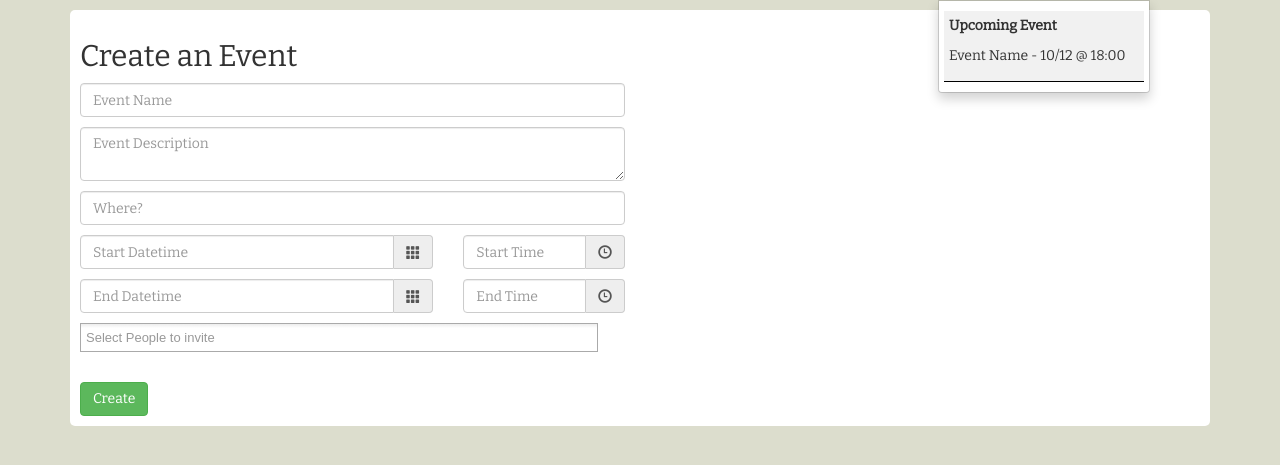
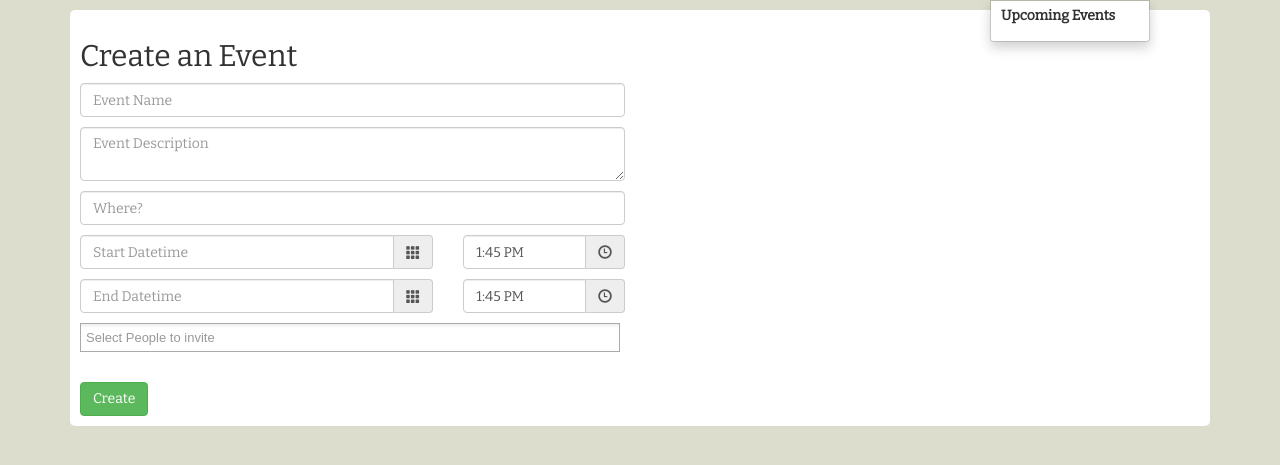
Before and after one commit to shreyas1701/Shout, a Django app: page /createEvent/ in a window 1280 px wide, after a click that opens the changed part. Shown: the part 50-515 px from the top of the page. Run offline with Django 3.2, Linux system fonts and the light colour scheme; the visitor is signed in with stand-in values (Sample User, id 1); data comes from the database, SQL or seed files in the repository; data that the repository does not hold is empty; some libraries are stand-ins or nearby versions.

Commit message:
notification

```diff
--- a/shout/urls.py
+++ b/shout/urls.py
@@ -10,4 +10,5 @@ urlpatterns = [
 	url(r'^shout/$', views.shout, name="shout"),
 	url(r'^createEvent/$', views.events, name="event"),
 	url(r'^profile/$', views.profile_view, name="profile"),
+	url(r'^notify/$', views.notify, name="notify"),
 ]
--- a/shout/views.py
+++ b/shout/views.py
@@ -1,9 +1,13 @@
-from django.shortcuts import render
+from django.shortcuts import render,render_to_response
+from django.http import HttpResponse
 from .forms import UserForm, UserProfileForm
 from django.contrib.auth import authenticate, login, logout
 from django.contrib.auth.models import User
 from .models import UserProfile, Shouts, Events
+from django.template import RequestContext
+from django.core import serializers
 import datetime
+import json
 from django.utils.timezone import utc
 
 # Create your views here.
@@ -136,3 +140,15 @@ def profile_view(request):
 
     context_dict = {'profile':profile,'user':loggedUser, 'shout_list':shouts}
     return render(request, "shout/profile.html", context_dict)
+
+def notify(request):
+    context = RequestContext(request)
+    loggedUser = request.user
+    event_list = Events.objects.all()
+    final_list = []
+    for e in event_list:
+        if str(loggedUser.id) in str(e.invitees):
+            final_list.append(e)
+
+    data = serializers.serialize('json', final_list)
+    return HttpResponse(data)
--- a/templates/basePage.html
+++ b/templates/basePage.html
@@ -30,14 +30,9 @@
 				{% if user.is_authenticated %}
 					<ul class="nav navbar-nav navbar-right">
 						<li class="dropdown">
-							<a href="#" class="dropdown-toggle" data-toggle="dropdown" role="button" aria-haspopup="true" aria-expanded="false"><i class="glyphicon glyphicon-globe"></i> <span class="caret"></span></a>
+							<a href="#" class="dropdown-toggle" data-toggle="dropdown" role="button" aria-haspopup="true" aria-expanded="false"><i class="glyphicon glyphicon-globe"></i> <span class="caret"></span><span class="badge">!</span></a>
 							<ul class="dropdown-menu notif">
-								<li>
-									<a href="#">
-										<p><strong>Upcoming Event</strong></p>
-										<p>Event Name - 10/12 @ 18:00</p>
-									</a>
-								</li>
+
 							</ul>
 						</li>
 						<li><a href="/logout/">Logout</a></li>
--- a/templates/shout/events.html
+++ b/templates/shout/events.html
@@ -33,8 +33,8 @@
 					</div>
 				</div>
 				<div class="col-sm-2">
-					<div class="input-group time">
-						<input type="text" data-format="hh:mm" name="startDate" class="form-control" placeholder="Start Time" />
+					<div class="input-group">
+						<input type="text" data-format="hh:mm" name="startDate" class="form-control time" placeholder="Start Time" />
 						<span class="input-group-addon">
 							<i class="glyphicon glyphicon-time"></i>
 						</span>
@@ -51,8 +51,8 @@
 					</div>
                 </div>
                 <div class="col-sm-2">
-					<div class="input-group time">
-						<input type="text" data-format="hh:mm" name="startDate" class="form-control" placeholder="End Time" />
+					<div class="input-group">
+						<input type="text" data-format="hh:mm" name="startDate" class="form-control time" placeholder="End Time" />
 						<span class="input-group-addon">
 							<i class="glyphicon glyphicon-time"></i>
 						</span>
--- a/templates/shout/static/css/styles.css
+++ b/templates/shout/static/css/styles.css
@@ -118,3 +118,21 @@ body{
     display: block !important;
     width: 200px;
 }
+
+.badge{
+    display: inline-block;
+    min-width: 10px;
+    padding: 3px 7px;
+    font-size: 7px;
+    font-weight: 700;
+    line-height: 1;
+    color: #fff;
+    text-align: center;
+    white-space: nowrap;
+    vertical-align: middle;
+    background-color: #f11616 !important;
+    border-radius: 10px;
+    position: relative !important;
+    left: -35px;
+    top: -10px;
+}
--- a/templates/shout/static/js/scripts.js
+++ b/templates/shout/static/js/scripts.js
@@ -1,17 +1,61 @@
 $(document).ready(function(){
 	$('#dateOfBirth').datepicker();
-	$("#formRegister").click(function(e){
-		if ($("#password_confirmation").val() != $("#password").val()){
-			alert("Passwords don't watch");
-			e.preventDefault();
-		}
-	});
+
 	$("#username").focus();
-	$(".chosen-select").chosen({width: "95%"});
+	$(".chosen-select").chosen({width: "99%"});
 
 	$(".date").datepicker({
 	});
 
 	$(".time").timepicker();
+	notify("fromStart");
+	setInterval(function(){
+		notify("normal");
+	},5*1000*60);
+
+	$(".dropdown").click(function(){
+		$(".badge").hide();
+	});
 
 });
+
+function notify(frmwh){
+	$.ajax({
+		url: '/notify/',
+		type: 'get',
+		datatype: 'json',
+		success: function(data) {
+			var prev = $(".notif li").length;
+
+			$(".notif").html("");
+			$(".notif").html('<li style="margin-left: 10px"><p><strong>Upcoming Events</strong></p></li>');
+			var dataArr = data.split("{");
+			for(var i=2; i<dataArr.length;i=i+2){
+				var event = dataArr[i].split(",");
+				st_date = event[3].split(": ")[1];
+				var datsplt = st_date.split("T");
+				var eventName = event[0].split(":")[1];
+				eventName = eventName.replace(/['"]+/g, '');
+				notifHtml = '<li><p><a href="#">'+eventName+' - '+datsplt[0].substring(datsplt[0].indexOf("-")+1)+' @ '+datsplt[1].substring(0,5)+'</a></p></li>';
+				$(".notif").append(notifHtml);
+			}
+
+			var pres = $(".notif li").length;
+
+			if(frmwh === "normal"){
+				if(pres > prev){
+					$(".badge").show();
+				}else{
+					$(".badge").hide();
+				}
+			}else{
+				$(".badge").hide();
+			}
+
+
+		},
+		failure: function(data) {
+			alert('Got an error dude');
+		}
+	});
+}
```
Also changed, not shown: 2 other files.
